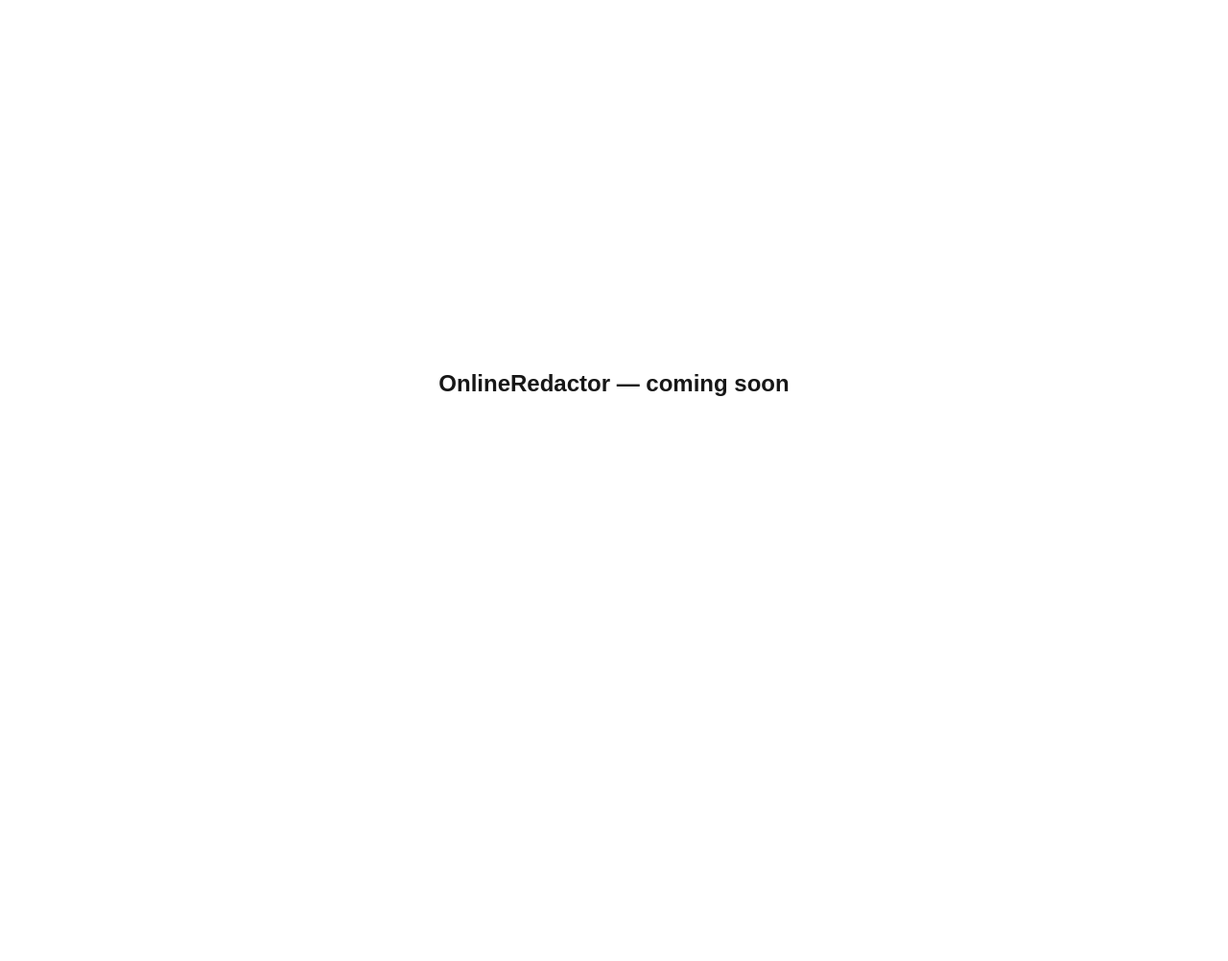
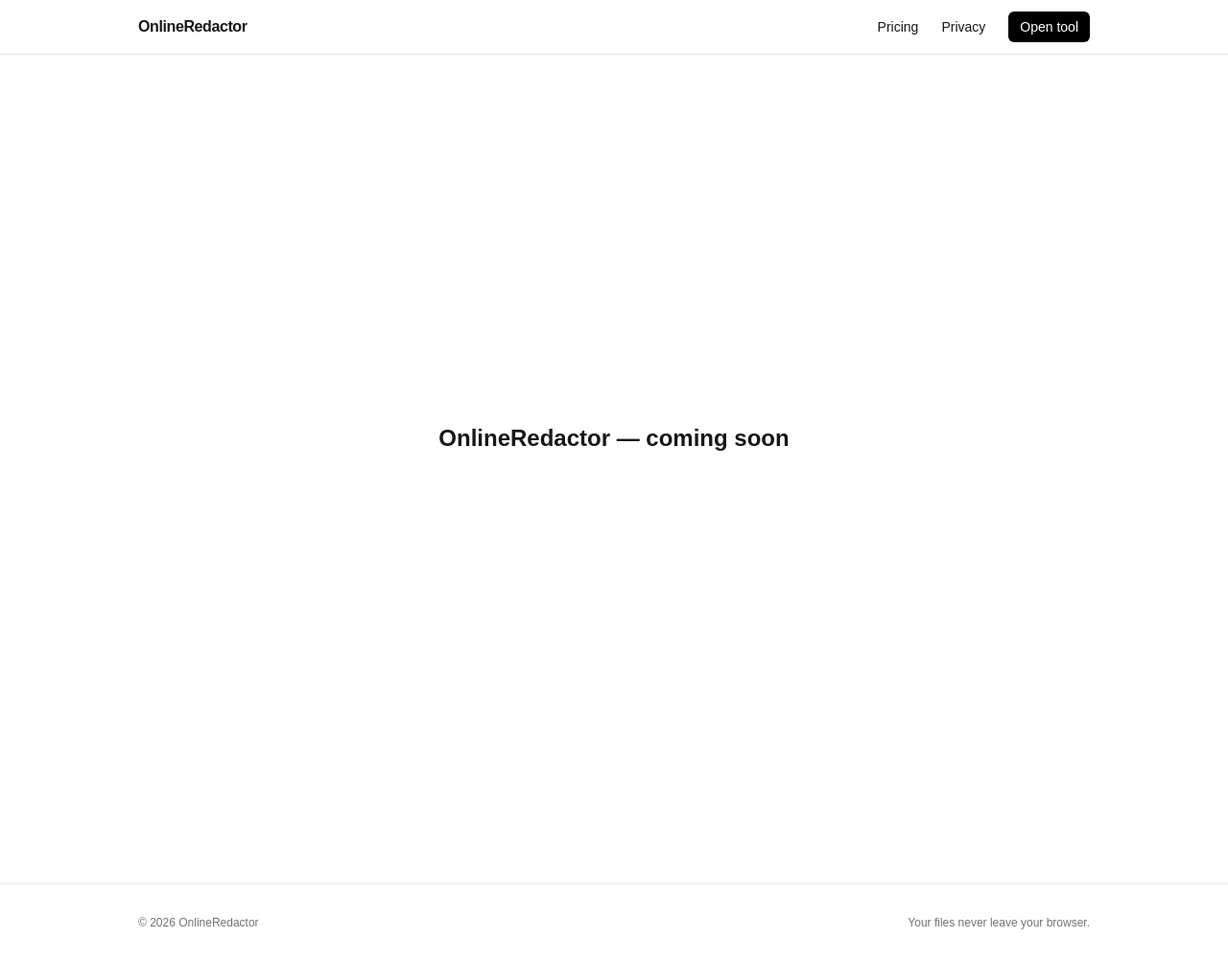
Before and after one commit to CtrlAltMike/onlineredactor, a Next.js app: page / in a window 1280 px wide. Shown: the whole page at 96% size. Before the commit the page ends 800 px from the top, so only its background shows below. Built offline with nearby package versions, Linux system fonts and the light colour scheme.

Commit message:
feat: add site header, footer, and root layout

```diff
--- a/app/layout.tsx
+++ b/app/layout.tsx
@@ -1,33 +1,22 @@
-import type { Metadata } from "next";
-import { Geist, Geist_Mono } from "next/font/google";
-import "./globals.css";
-
-const geistSans = Geist({
-  variable: "--font-geist-sans",
-  subsets: ["latin"],
-});
-
-const geistMono = Geist_Mono({
-  variable: "--font-geist-mono",
-  subsets: ["latin"],
-});
+import type { Metadata } from 'next';
+import { SiteHeader } from '@/components/site-header';
+import { SiteFooter } from '@/components/site-footer';
+import './globals.css';
 
 export const metadata: Metadata = {
-  title: "Create Next App",
-  description: "Generated by create next app",
+  title: 'OnlineRedactor — client-side PDF redaction',
+  description:
+    'Redact PDFs in your browser. Files never leave your device. Automated verification confirms every redaction worked.',
 };
 
-export default function RootLayout({
-  children,
-}: Readonly<{
-  children: React.ReactNode;
-}>) {
+export default function RootLayout({ children }: { children: React.ReactNode }) {
   return (
-    <html
-      lang="en"
-      className={`${geistSans.variable} ${geistMono.variable} h-full antialiased`}
-    >
-      <body className="min-h-full flex flex-col">{children}</body>
+    <html lang="en">
+      <body className="min-h-screen flex flex-col bg-white text-neutral-900">
+        <SiteHeader />
+        <div className="flex-1">{children}</div>
+        <SiteFooter />
+      </body>
     </html>
   );
 }
--- /dev/null
+++ b/components/site-footer.tsx
@@ -0,0 +1,10 @@
+export function SiteFooter() {
+  return (
+    <footer className="border-t border-neutral-200 mt-16">
+      <div className="max-w-5xl mx-auto px-4 py-8 text-xs text-neutral-500 flex items-center justify-between">
+        <span>© {new Date().getFullYear()} OnlineRedactor</span>
+        <span>Your files never leave your browser.</span>
+      </div>
+    </footer>
+  );
+}
--- /dev/null
+++ b/components/site-header.tsx
@@ -0,0 +1,23 @@
+import Link from 'next/link';
+
+export function SiteHeader() {
+  return (
+    <header className="border-b border-neutral-200">
+      <div className="max-w-5xl mx-auto px-4 h-14 flex items-center justify-between">
+        <Link href="/" className="font-semibold tracking-tight">
+          OnlineRedactor
+        </Link>
+        <nav className="flex items-center gap-6 text-sm">
+          <Link href="/pricing">Pricing</Link>
+          <Link href="/privacy">Privacy</Link>
+          <Link
+            href="/app"
+            className="rounded-md bg-black text-white px-3 py-1.5 text-sm"
+          >
+            Open tool
+          </Link>
+        </nav>
+      </div>
+    </header>
+  );
+}
```
Also changed, not shown: 1 other file (tests, documents, lock files or other folders).
